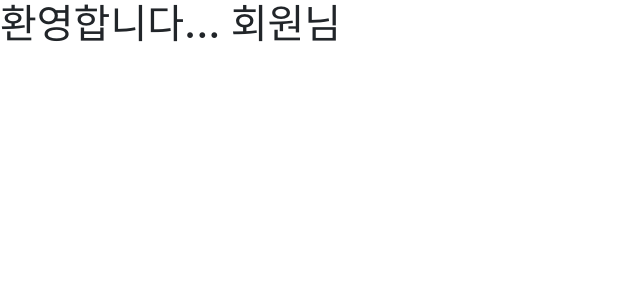
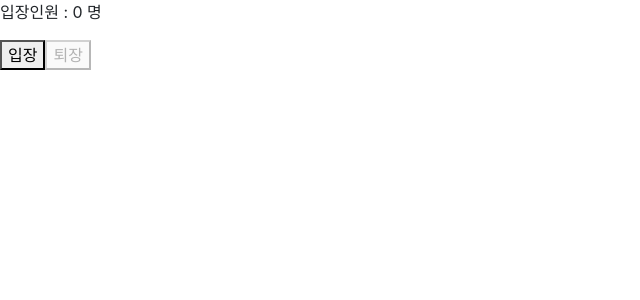
Before and after one commit to hsuncho/inspire-js-and-react-study, a React (Create React App) app in the folder inspire-react/: page / in a window 1280 px wide. Shown: the top 300 px of the page, without its empty margins (0-640 px from the left). Built offline with nearby package versions, Linux system fonts and the light colour scheme.

Commit message:
#5: react-useEffect

```diff
--- a/inspire-react/src/index.js
+++ b/inspire-react/src/index.js
@@ -15,13 +15,15 @@ import LibraryPage from "./page/LibraryPage"
 import CommentPage from './page/CommentPage';
 import TodoPage from './page/TodoPage';
 import UserPage from './page/rendering/UserPage';
+import StateSample from './page/state/StateSample';
 const root = ReactDOM.createRoot(document.getElementById('root'));
 root.render(
   <React.StrictMode>
     {/* <LibraryPage /> */}
     {/* <CommentPage /> */}
     {/* <TodoPage /> */}
-    <UserPage />
+    {/* <UserPage /> */}
+    <StateSample />
   </React.StrictMode>
 );
 
--- /dev/null
+++ b/inspire-react/src/page/state/StateSample.jsx
@@ -0,0 +1,47 @@
+import { useState, useEffect } from "react";
+
+const StateSample = () => {
+
+    const CAPACITY = 10;
+    /*
+    요구사항)
+    - 입장인원이 꽉 차면 입장 버튼을 비활성화(disabled) 시키고
+    - 퇴장버튼이 눌리면 인원을 감소시키는데 입장 인원이 0이면 버튼을 비활성화(disabled)
+    */
+
+    const [cnt, setCnt] = useState(0);
+    const [isFull, setIsFull] = useState(false);
+    const [isEmpty, setIsEmpty] = useState(false);
+
+    const cntHandler = () => {
+        setCnt(cnt + 1);
+        // console.log("[debug] >>> cnt up btn click , ", cnt);
+
+    }
+
+    const DownHandler = () => {
+        setCnt(cnt => cnt - 1);
+        // console.log("[debug] >>> cnt up btn click , ", cnt);
+    }
+
+    // side effect
+    useEffect(() => {
+        console.log("[debug] useEffect");
+        console.log("[debug] >>> cnt value , ", cnt);
+        setIsFull( cnt >= CAPACITY );
+        setIsEmpty( cnt <= 0 );
+    }, [cnt] );
+
+    return (
+        <div>
+            <p>{`입장인원 : ${cnt} 명`}</p>
+            <button type="button" onClick={cntHandler} disabled={isFull}>입장</button>
+            <button type="button" onClick={DownHandler} disabled={isEmpty}>퇴장</button>
+            { isFull && <p style={{color : "red"}}>정원이 가득 찼습니다.</p> }
+            {/* <button type="button" onClick={cntHandler} disabled={cnt >= CAPACITY}>입장</button> */}
+            {/* <button type="button" onClick={DownHandler} disabled={cnt <= 0}>퇴장</button> */}
+        </div>
+    );
+}
+
+export default StateSample;
```
